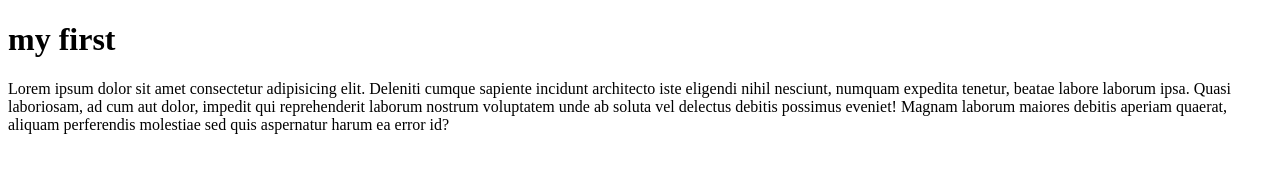
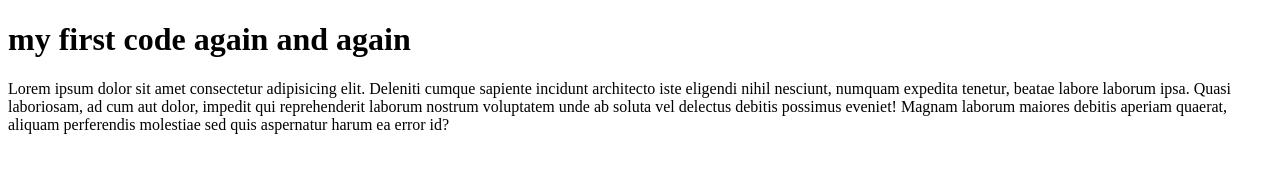
Before and after one commit to Akashdey01/my-second-repoji, a plain HTML site: page index.html in a window 1280 px wide. Drawn offline with Linux system fonts and the light colour scheme.

Commit message:
new added

```diff
--- a/index.html
+++ b/index.html
@@ -7,7 +7,7 @@
     <title>my second repoji</title>
 </head>
 <body>
-    <h1>my first </h1>
+    <h1>my first code again and again </h1>
     <p>Lorem ipsum dolor sit amet consectetur adipisicing elit. Deleniti cumque sapiente incidunt architecto iste eligendi nihil nesciunt, numquam expedita tenetur, beatae labore laborum ipsa. Quasi laboriosam, ad cum aut dolor, impedit qui reprehenderit laborum nostrum voluptatem unde ab soluta vel delectus debitis possimus eveniet! Magnam laborum maiores debitis aperiam quaerat, aliquam perferendis molestiae sed quis aspernatur harum ea error id?</p>
 </body>
 </html>
```
